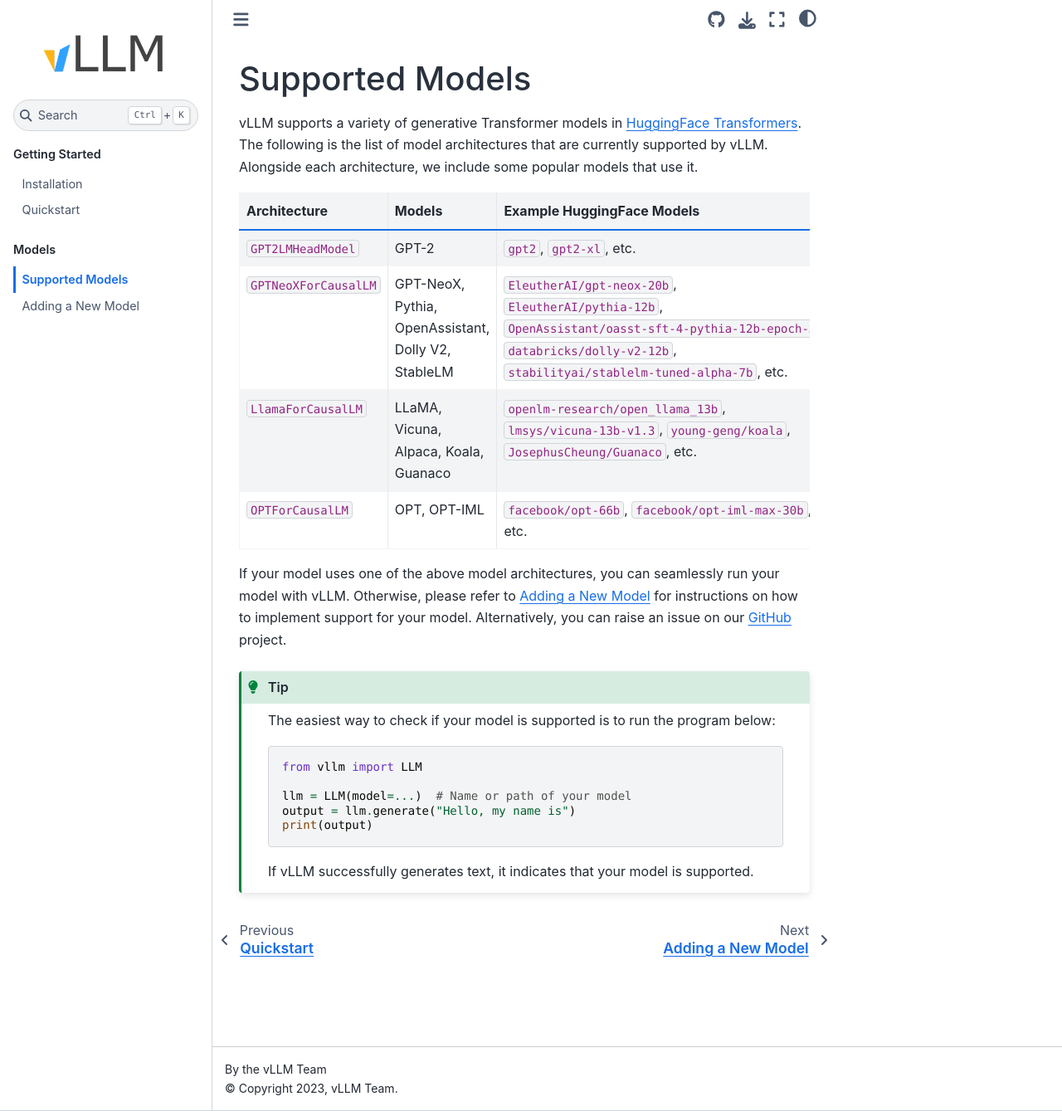
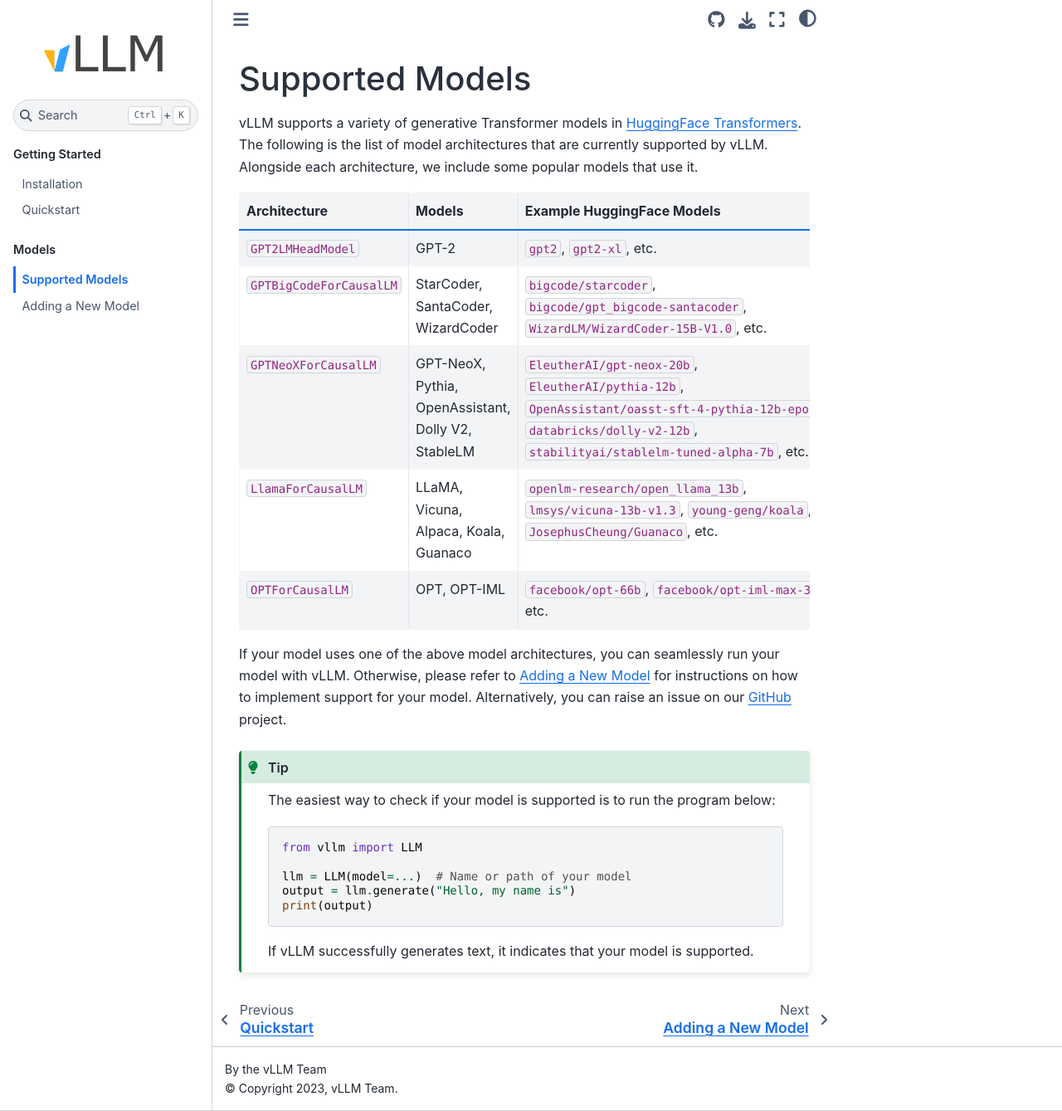
Before and after one commit to shaojiewang/vllm-rocm, a Sphinx documentation site: the page built from docs/source/models/supported_models.rst, in a window 1280 px wide and 1339 px high. Shown: the whole window at 83% size. Built offline with Sphinx 7.4.7 and the Sphinx Book theme 1.1.4, drawn with Linux system fonts in a browser that asks for light colours.

Commit message:
[Docs] Add GPTBigCode to supported models (#213)

```diff
--- a/docs/source/models/supported_models.rst
+++ b/docs/source/models/supported_models.rst
@@ -17,6 +17,9 @@
   * - :code:`GPT2LMHeadModel`
     - GPT-2
     - :code:`gpt2`, :code:`gpt2-xl`, etc.
+  * - :code:`GPTBigCodeForCausalLM`
+    - StarCoder, SantaCoder, WizardCoder
+    - :code:`bigcode/starcoder`, :code:`bigcode/gpt_bigcode-santacoder`, :code:`WizardLM/WizardCoder-15B-V1.0`, etc.
   * - :code:`GPTNeoXForCausalLM`
     - GPT-NeoX, Pythia, OpenAssistant, Dolly V2, StableLM
     - :code:`EleutherAI/gpt-neox-20b`, :code:`EleutherAI/pythia-12b`, :code:`OpenAssistant/oasst-sft-4-pythia-12b-epoch-3.5`, :code:`databricks/dolly-v2-12b`, :code:`stabilityai/stablelm-tuned-alpha-7b`, etc.
```
Also changed, not shown: README.md (+2 -1 lines).
